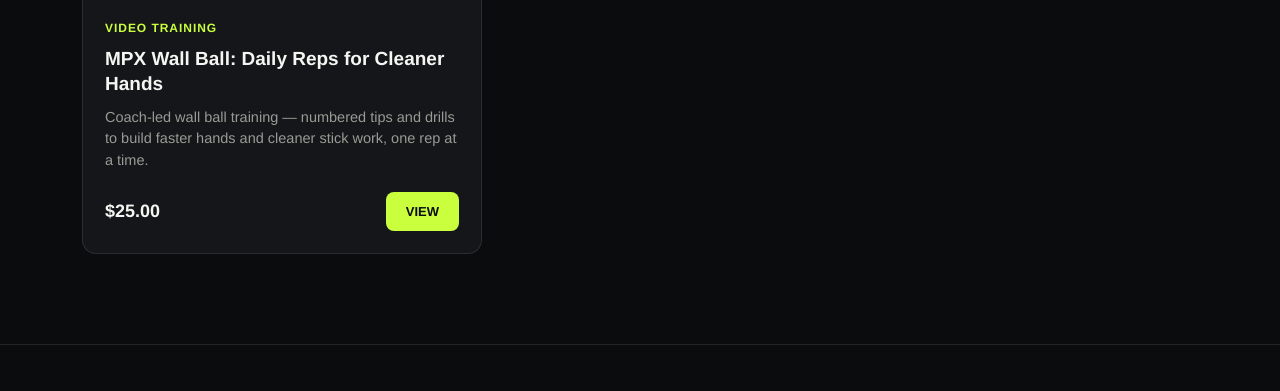
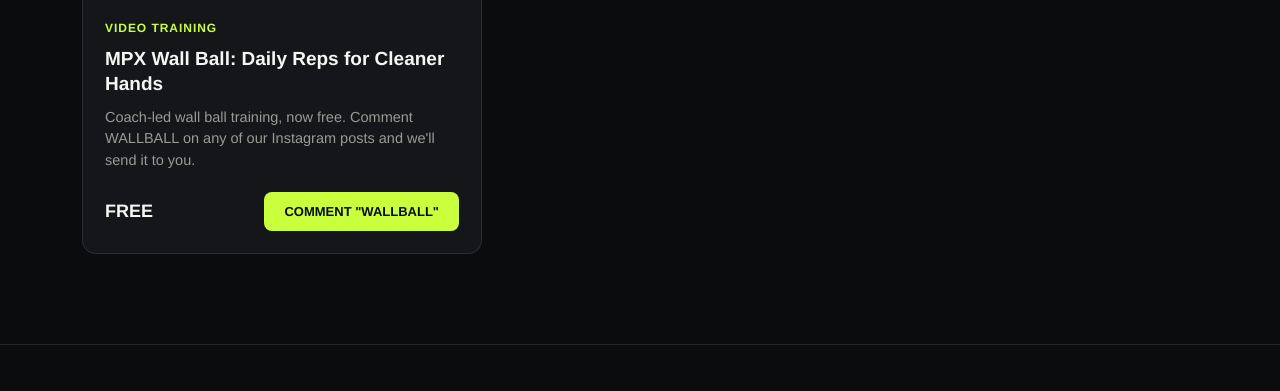
Before and after one commit to pmensonp/mpx-training, a plain HTML site: page index.html in a window 1280 px wide. Shown: the part 1664-2055 px from the top of the page. Drawn offline with Linux system fonts and the light colour scheme.

Commit message:
Homepage: Wall Ball is now free via IG comment

```diff
--- a/index.html
+++ b/index.html
@@ -84,10 +84,10 @@
         <div class="product-body">
           <div class="tag">VIDEO TRAINING</div>
           <h3>MPX Wall Ball: Daily Reps for Cleaner Hands</h3>
-          <p>Coach-led wall ball training — numbered tips and drills to build faster hands and cleaner stick work, one rep at a time.</p>
+          <p>Coach-led wall ball training, now free. Comment WALLBALL on any of our Instagram posts and we'll send it to you.</p>
           <div class="product-foot">
-            <div class="price">$25.00</div>
-            <a href="shop.html" class="btn-view">VIEW</a>
+            <div class="price">FREE</div>
+            <a href="https://instagram.com/mpxlacrossetraining" class="btn-view">COMMENT "WALLBALL"</a>
           </div>
         </div>
       </div>
```
